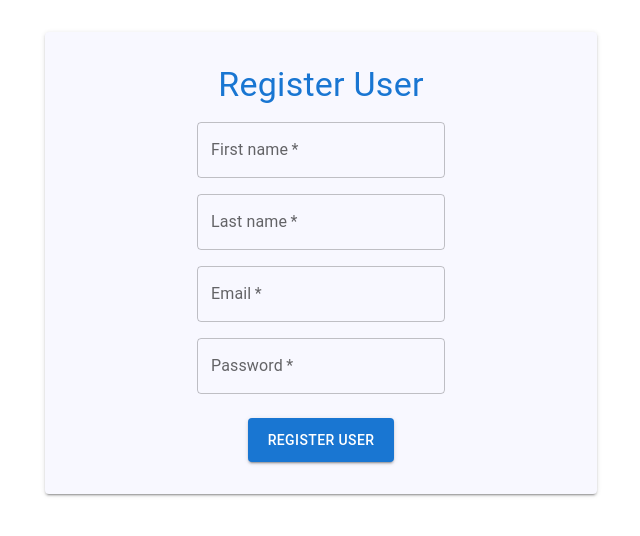
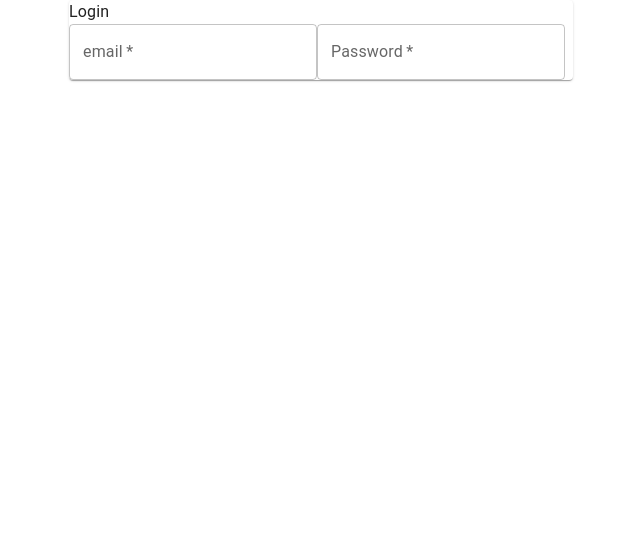
Before and after one commit to Jopus7/Finance-Tracker-App, a React (Create React App) app in the folder frontend/: page / in a window 1280 px wide. Shown: the top 536 px of the page, without its empty margins (319-959 px from the left). Built offline with nearby package versions, Linux system fonts and the light colour scheme.

Commit message:
added loginform and home page

```diff
--- a/frontend/src/App.tsx
+++ b/frontend/src/App.tsx
@@ -1,12 +1,12 @@
 import React from 'react';
 import logo from './logo.svg';
 import './App.css';
-import { RegisterForm } from './components/register-form';
+import { HomePage } from './pages/home-page';
 
 function App() {
   return (
     <div >
-    <RegisterForm/>
+    <HomePage/>
     </div>
   )
 }
--- a/frontend/src/api.ts
+++ b/frontend/src/api.ts
@@ -1,12 +1,14 @@
 import axios from "axios"
 
 
-const BASE_URL = "http://0.0.0.0:8000";
+const api = axios.create({
+    baseURL: "http://0.0.0.0:8000"
+})
 
 
 export const postRequest = async (endpoint: string, data: any) => {
     try {
-        const response = await axios.post(`${BASE_URL}${endpoint}`, data);
+        const response = await api.post(`/${endpoint}`, data);
         return response.data
     }
     catch (error) {
--- /dev/null
+++ b/frontend/src/components/login-form.tsx
@@ -0,0 +1,43 @@
+import { Box, Container, Paper, TextField, Typography } from "@mui/material"
+import { useState } from "react"
+
+
+export const LoginForm = () => {
+    const [email, setEmail] = useState("")
+    const [password, setPassword] = useState("")
+
+    const handleSubmit = async () => {
+
+        const userData = {
+            email,
+            password,
+        }
+    }
+
+    return (
+        <Container maxWidth='sm'>
+            <Paper>
+                <Box>
+                    <Typography>Login</Typography>
+                </Box>
+                <form onSubmit={handleSubmit}>
+                    <TextField
+                        label="email"
+                        variant="outlined"
+                        value={email}
+                        onChange={(e) => setEmail(e.target.value)}
+                        required
+                    />
+                    <TextField
+                        label="Password"
+                        type="password"
+                        variant="outlined"
+                        value={password}
+                        onChange={(e) => setPassword(e.target.value)}
+                        required
+                    />
+                </form>
+            </Paper>
+        </Container>
+    )
+}
--- /dev/null
+++ b/frontend/src/pages/home-page.tsx
@@ -0,0 +1,14 @@
+import { Tabs, Tab, Box, Typography, Container, Paper } from '@mui/material';
+import { RegisterForm } from '../components/register-form';
+import { LoginForm } from '../components/login-form';
+import React, { useState } from 'react';
+
+export const HomePage = () => {
+    const [activeTab, setActiveTab] = useState(0)
+
+    return (
+        <Container maxWidth="sm">
+            <LoginForm/>
+        </Container>
+    )
+}
```
Also changed, not shown: 1 other file (tests, documents, lock files or other folders).
